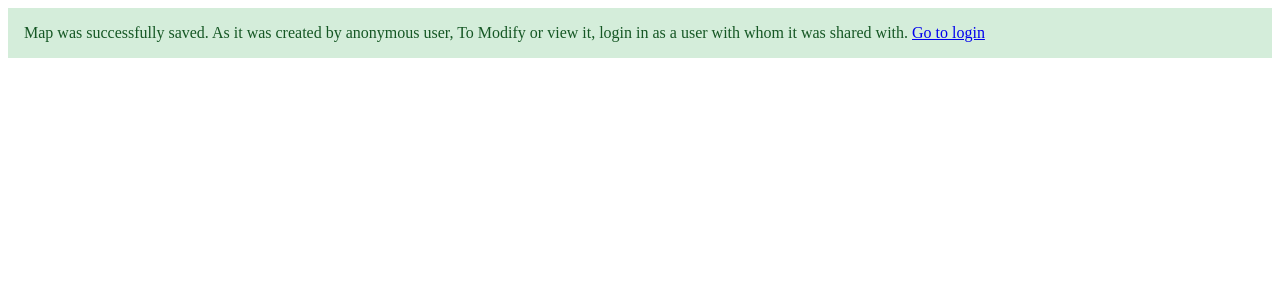
After one commit to Np23295/RideCoTestApp, a Django app: template maps/templates/mapAdded.html in a window 1280 px wide. The commit adds this page. Shown: the top 300 px of the page. Run offline with Django 3.2, Linux system fonts and the light colour scheme; the template is opened without the code that fills it, so the values that code supplies are empty.

Commit message:
Maps form submission, success message added.

```diff
--- a/maps/static/style.css
+++ b/maps/static/style.css
@@ -47,3 +47,9 @@
     padding: 16px;
     background-color: seagreen;
 }
+#success{
+    color: #155724;
+    background-color: #d4edda;
+    border-color: #c3e6cb;
+    padding: 16px;
+}
--- /dev/null
+++ b/maps/templates/mapAdded.html
@@ -0,0 +1,6 @@
+
+{% load static %}
+
+<link rel="stylesheet" type="text/css" href="{% static 'style.css' %}">
+
+<p id="success">Map was successfully saved. As it was created by anonymous user, To Modify or view it, login in as a user with whom it was shared with. <a href="/admin">Go to login</a></p>
--- a/maps/views.py
+++ b/maps/views.py
@@ -38,4 +38,4 @@ def addmap(request):
         print(res)
     else:
         print("Other method called")
-    return index(request)
+    return render(request, 'mapAdded.html')
```
